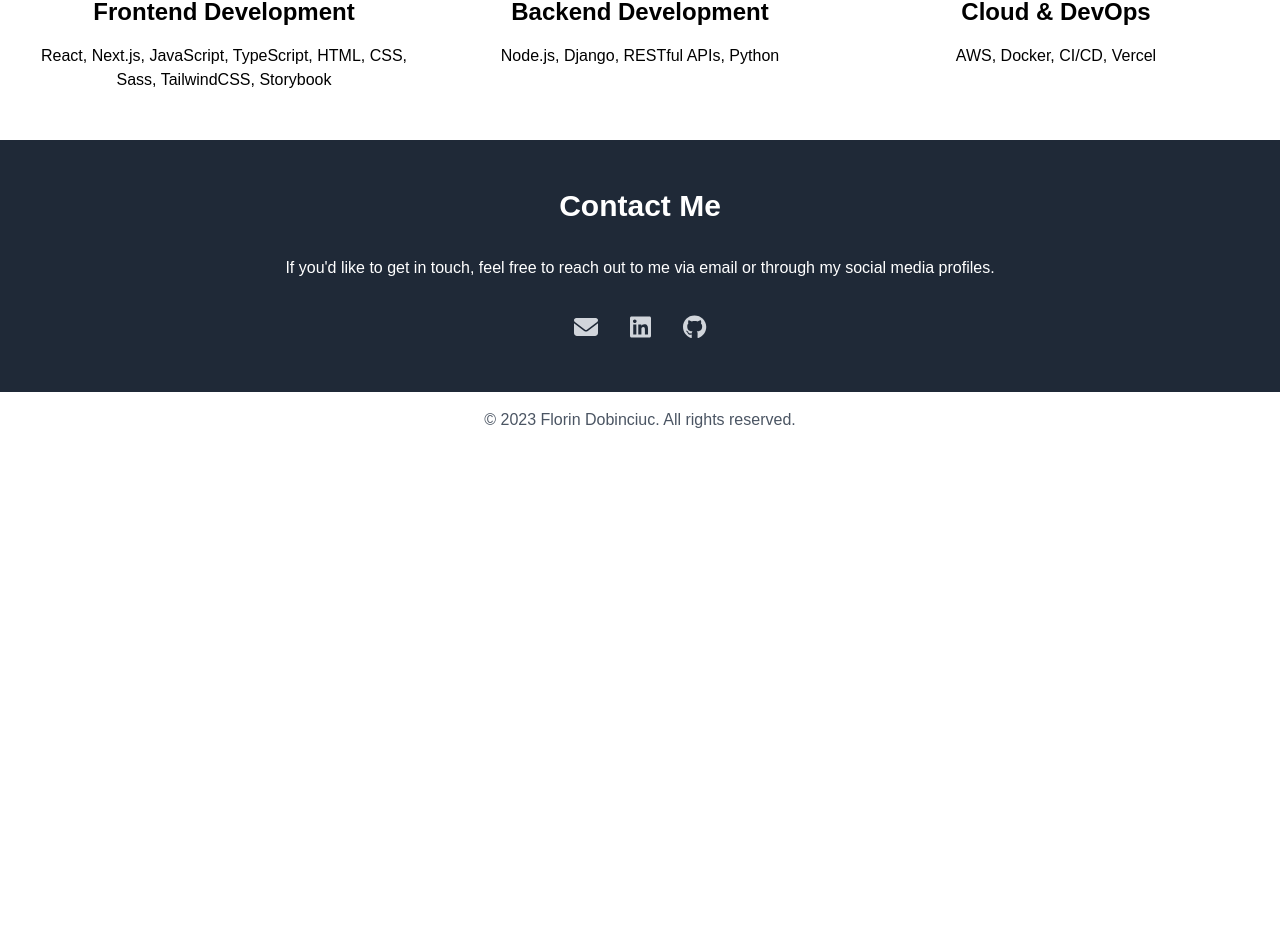
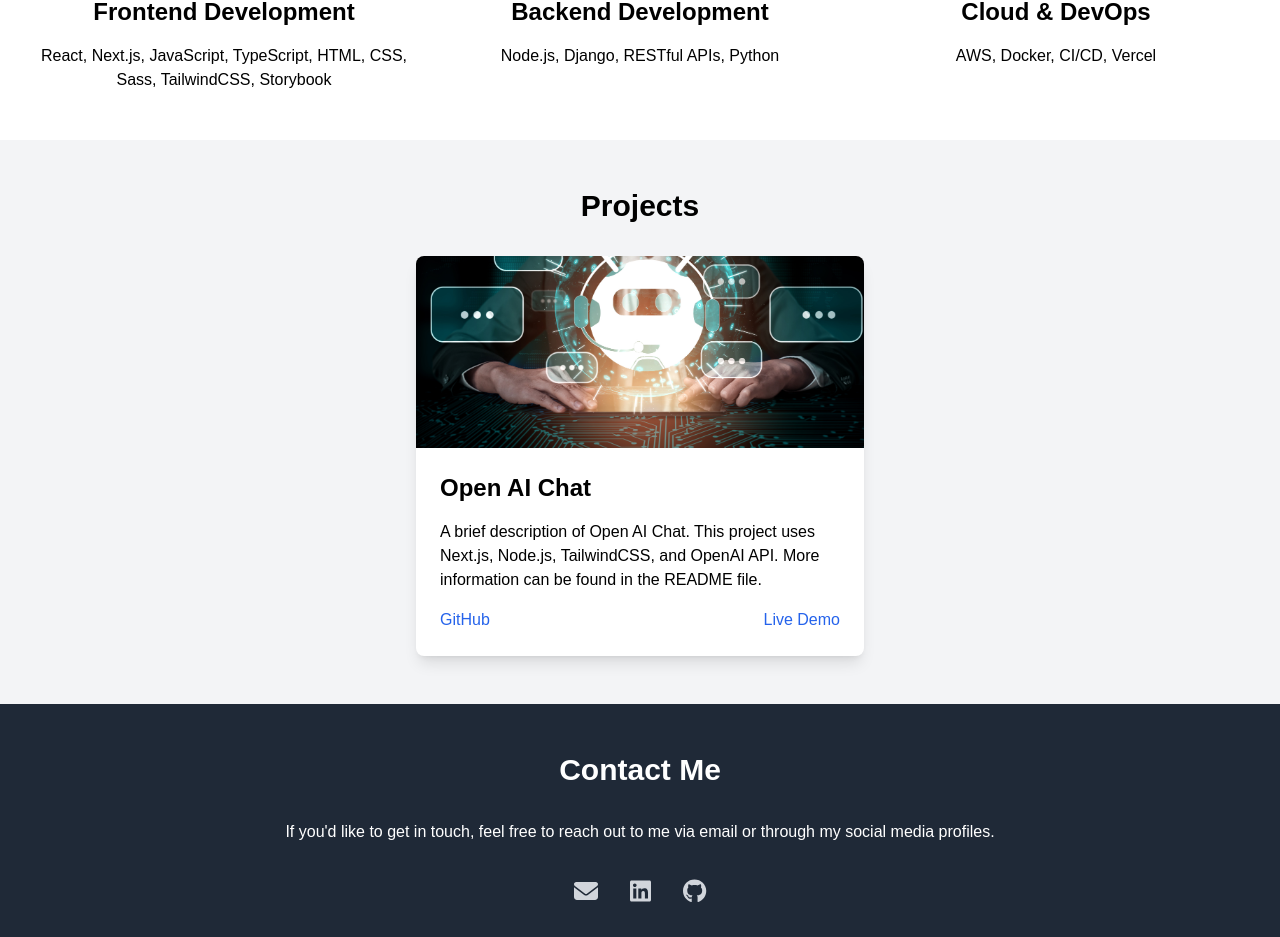
Before and after one commit to HustleCoding/my-portfolio, a Next.js app: page / in a window 1280 px wide. Shown: the part 828-1765 px from the top of the page. Before the commit the page ends 1276 px from the top, so only its background shows below. Built offline with nearby package versions, Linux system fonts and the light colour scheme.

Commit message:
Add a project

```diff
--- a/components/Projects.tsx
+++ b/components/Projects.tsx
@@ -4,11 +4,41 @@ const Projects: React.FC = () => {
   return (
     <section className="py-12">
       <div className="max-w-7xl mx-auto px-4 sm:px-6 lg:px-8">
-        <h2 className="text-3xl font-bold text-center mb-8 text-gray-100">
-          Projects
-        </h2>
-        <div className="grid grid-cols-1 gap-8 md:grid-cols-2 lg:grid-cols-3">
-          {/* Add project sections with updated styles */}
+        <h2 className="text-3xl font-bold text-center mb-8">Projects</h2>
+        <div className="flex justify-center">
+          <div className="bg-white shadow-lg rounded-lg w-full max-w-md">
+            <img
+              src="/ai.png"
+              alt="Project 1"
+              className="w-full h-48 object-cover object-center rounded-t-lg"
+            />
+            <div className="p-6">
+              <h3 className="text-2xl font-semibold mb-4">Open AI Chat</h3>
+              <p>
+                A brief description of Open AI Chat. This project uses Next.js,
+                Node.js, TailwindCSS, and OpenAI API. More information can be
+                found in the README file.
+              </p>
+              <div className="mt-4 flex justify-between">
+                <a
+                  href="https://github.com/HustleCoding/my-openai-app"
+                  className="text-blue-600 hover:text-blue-800"
+                  target="_blank"
+                  rel="noopener noreferrer"
+                >
+                  GitHub
+                </a>
+                <a
+                  href="https://my-openai-app-phi.vercel.app/"
+                  className="text-blue-600 hover:text-blue-800"
+                  target="_blank"
+                  rel="noopener noreferrer"
+                >
+                  Live Demo
+                </a>
+              </div>
+            </div>
+          </div>
         </div>
       </div>
     </section>
--- a/pages/index.tsx
+++ b/pages/index.tsx
@@ -4,6 +4,7 @@ import Introduction from "../components/Introduction";
 import Skills from "../components/Skills";
 import Contact from "../components/Contact";
 import Footer from "../components/Footer";
+import Projects from "../components/Projects";
 
 export default function Home() {
   return (
@@ -15,6 +16,7 @@ export default function Home() {
       <Header />
       <Introduction />
       <Skills />
+      <Projects />
       <Contact />
       <Footer />
     </div>
```
Also changed, not shown: public/ai.png (added).
